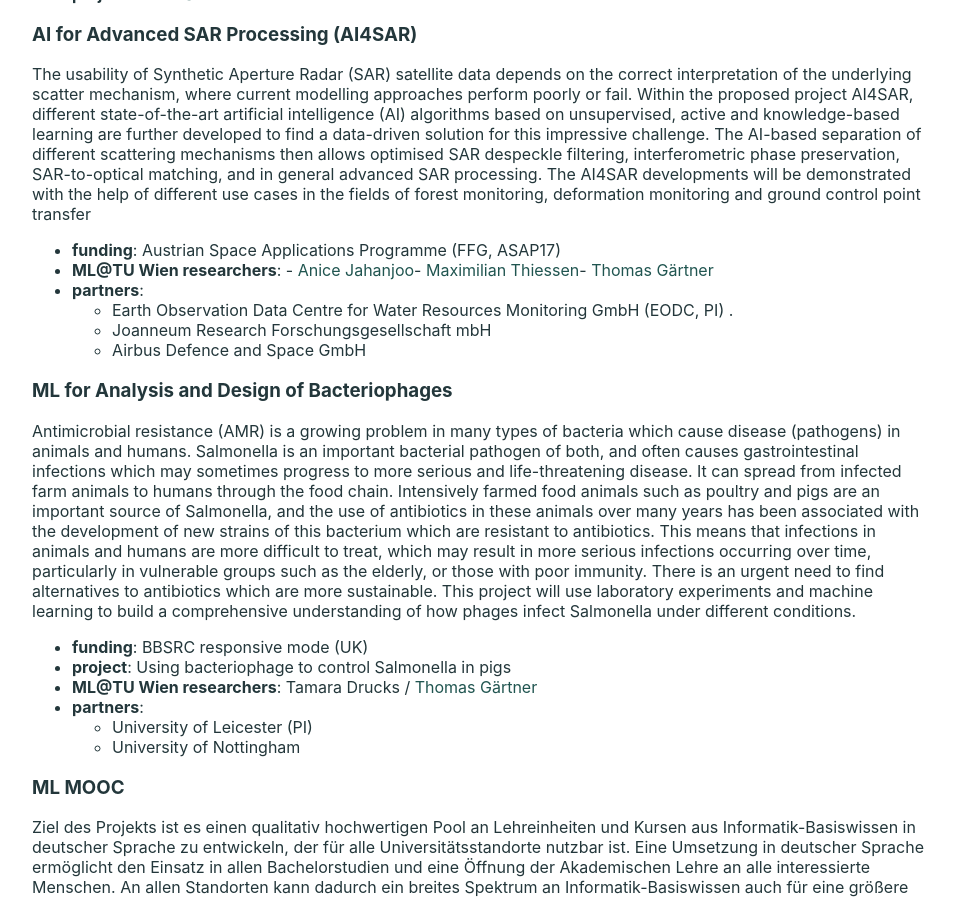
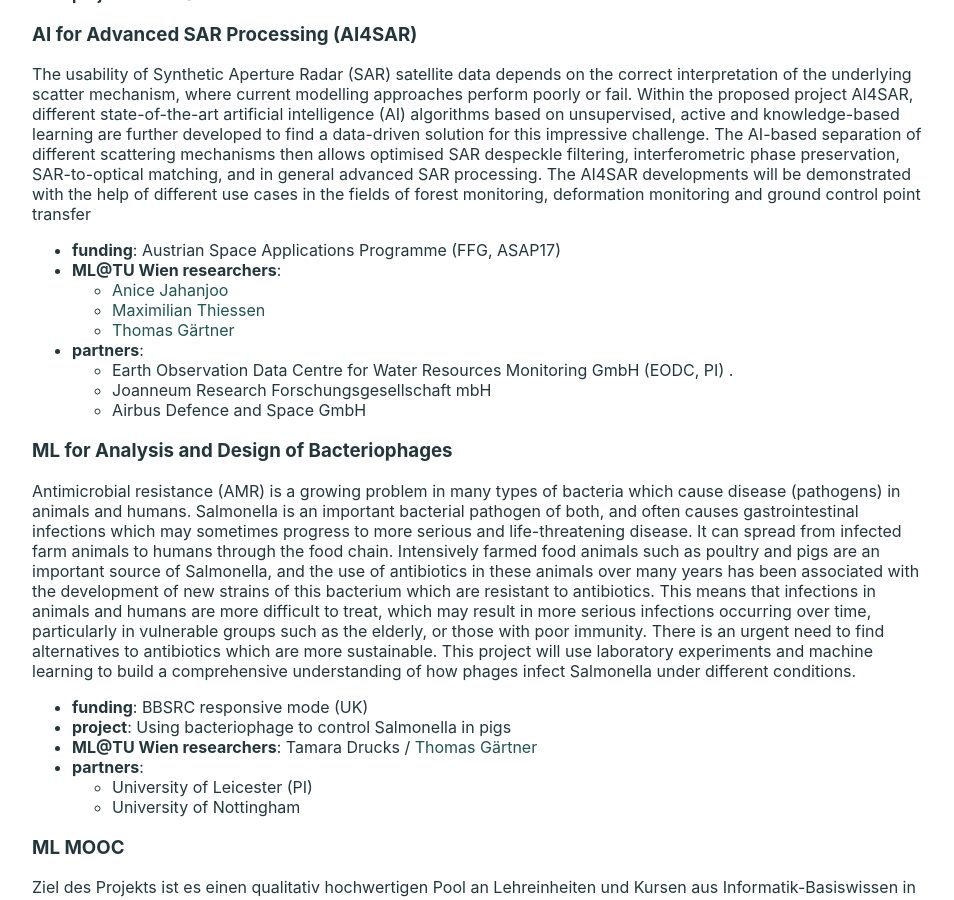
Before and after one commit to ml-tuw/ml-tuw.github.io, a Jekyll site: the page built from projects/md/index.md, in a window 1280 px wide and 900 px high, scrolled down 1690 px. Shown: the whole window, without its empty margins (160-1114 px from the left). Built offline with Jekyll 4.4.1, drawn with Linux system fonts in a browser that asks for light colours.

Commit message:
~~test~~

```diff
--- a/_includes/listppl_ul.md
+++ b/_includes/listppl_ul.md
@@ -1,7 +1,7 @@
 {%- assign ppls = include.ppls | split:" " -%}
 {%- capture pn -%}
-{%- for ppl in ppls -%}
+{%- for ppl in ppls %}
    - {% include linked_name.md id=ppl -%}
-{%- endfor -%}
+{% endfor -%}
 {%- endcapture -%}
 {{ pn }}
```
